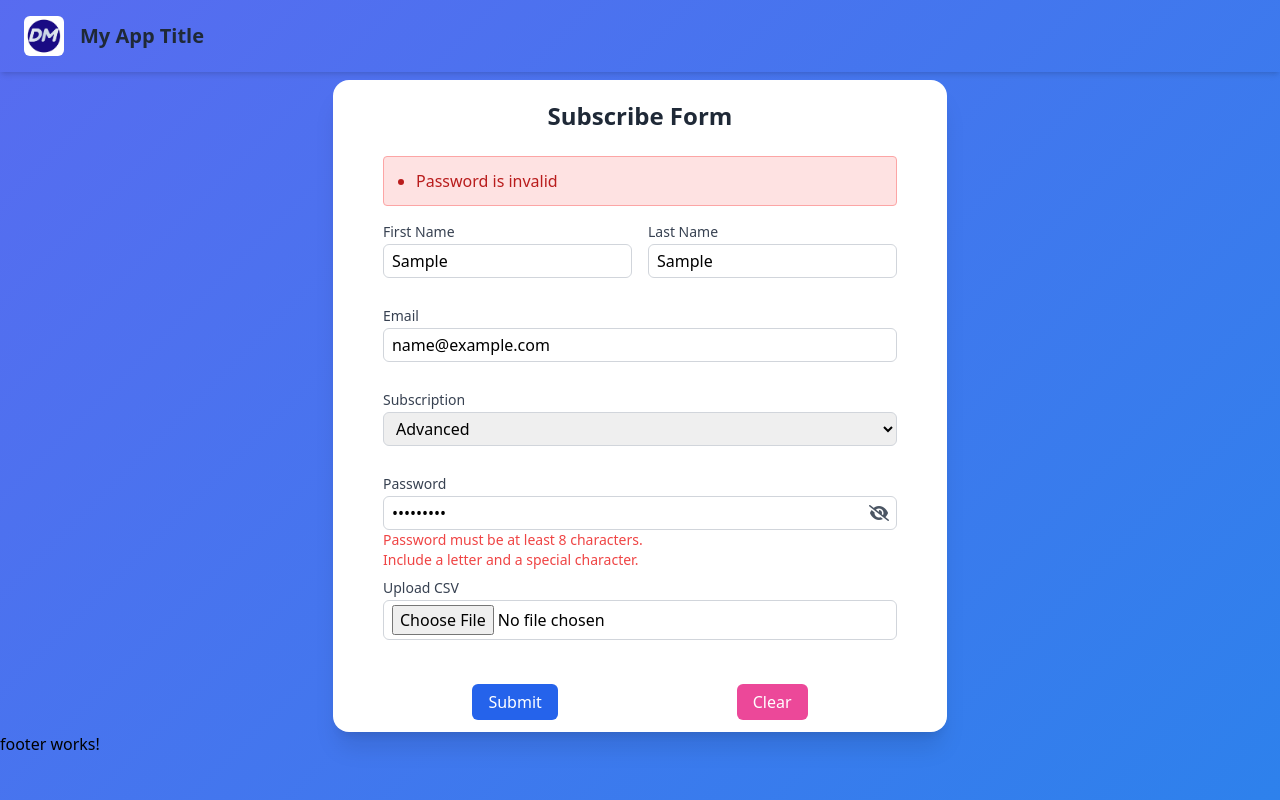
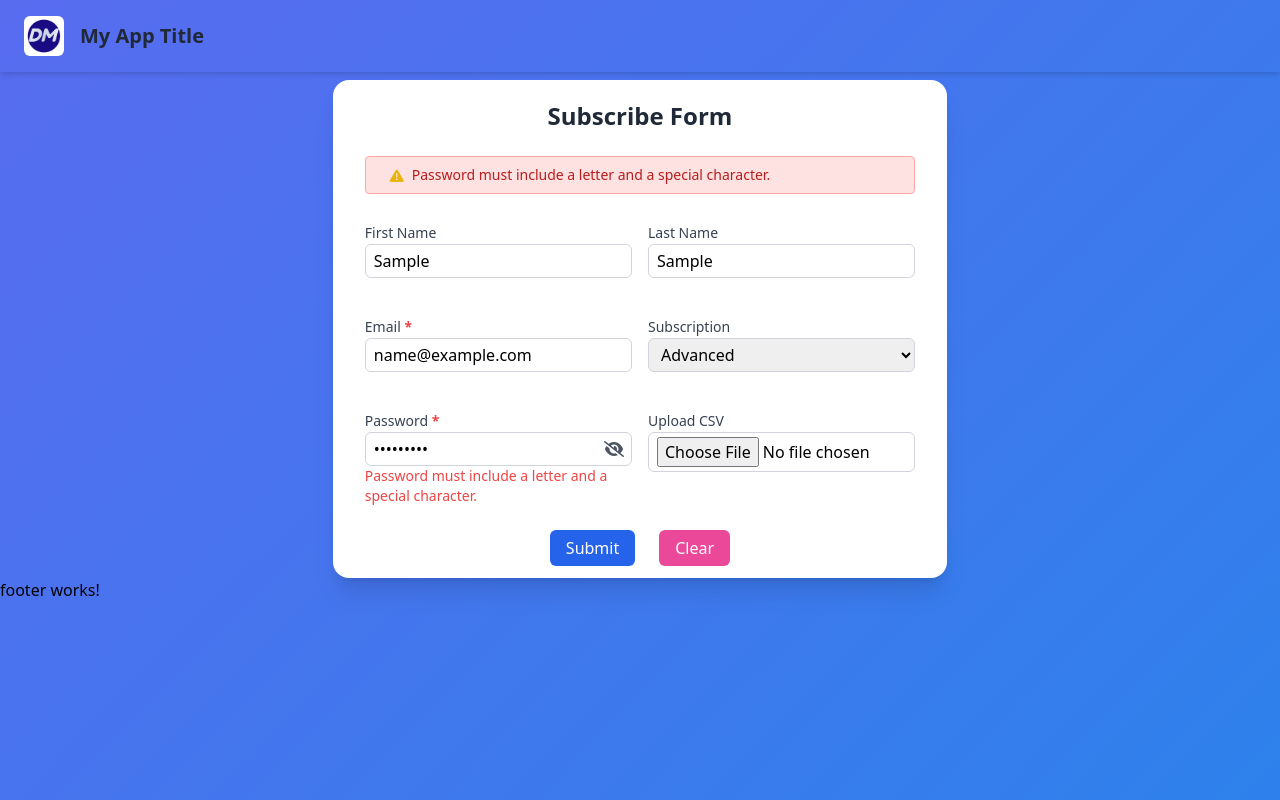
Before and after one commit to duvan-23/frontend-code-challenge, an Angular app: page / in a window 1280 px wide. Both pictures are taken after typing "Sample", "Sample", "name@example.com", "Sample123" into the empty fields and a click on the button "Submit". Built offline with nearby package versions, Linux system fonts and the light colour scheme.

Commit message:
restructure form layout to two-column grid and refactor code logic

```diff
--- a/src/app/pages/home/components/form/form.html
+++ b/src/app/pages/home/components/form/form.html
@@ -1,30 +1,30 @@
+<div class="min-h-[4.0rem]">
+  <ng-container *ngIf="!showSummaryErrors(); else errorMsg">
+    <p class="text-sm text-gray-600 leading-relaxed tracking-wide">
+      Please enter the required information to process your request. Fields
+      marked with <span class="text-red-500 font-bold">*</span> are mandatory.
+    </p>
+  </ng-container>
+  <ng-template #errorMsg>
     <div
-  *ngIf="showSummaryErrors()"
-  class="bg-red-100 text-red-700 p-3 rounded mb-4 border border-red-300"
+      class="bg-red-100 text-red-700 p-2 rounded mb-2 border border-red-300 text-sm"
     >
-  <ul class="list-disc pl-5">
+      <ul class="list-none pl-4">
+        <li *ngIf="form.get('email')?.invalid" class="flex items-start gap-2">
+          <i class="fas fa-exclamation-triangle text-yellow-500 mt-1"></i>
+          {{ getEmailErrorMessage() }}
+        </li>
+
         <li
-      *ngIf="form.get('email')?.invalid && form.get('email')?.errors?.['required']"
+          *ngIf="form.get('password')?.invalid"
+          class="flex items-start gap-2"
         >
-      The email is required.
+          <i class="fas fa-exclamation-triangle text-yellow-500 mt-1"></i>
+          {{ getPasswordErrorMessage() }}
         </li>
-    <li
-      *ngIf="form.get('email')?.invalid && form.get('email')?.errors?.['email']"
-    >
-      The email is invalid.
-    </li>
-    <li
-      *ngIf="form.get('password')?.invalid && form.get('password')?.errors?.['required']"
-    >
-      Password is required.
-    </li>
-    <li
-      *ngIf="form.get('password')?.invalid && form.get('password')?.errors?.['pattern']"
-    >
-      Password is invalid
-    </li>
-    <!-- add more as needed -->
       </ul>
+    </div>
+  </ng-template>
 </div>
 <form
   [formGroup]="form"
@@ -32,10 +32,9 @@
   class="space-y-2"
   autocomplete="off"
 >
-  <!-- First and Last Name -->
   <div class="grid grid-cols-1 md:grid-cols-2 gap-4">
     <div>
-      <label class="block text-sm font-medium text-gray-700 mb-0.5"
+      <label class="flex-1 text-sm font-medium text-gray-700 mb-0.5"
         >First Name</label
       >
       <input
@@ -45,7 +44,7 @@
       />
     </div>
     <div>
-      <label class="block text-sm font-medium text-gray-700 mb-0.5"
+      <label class="flex-1 text-sm font-medium text-gray-700 mb-0.5"
         >Last Name</label
       >
       <input
@@ -54,11 +53,10 @@
         class="form-input mb-[1.25rem]"
       />
     </div>
-  </div>
-
-  <!-- Email -->
     <div>
-    <label class="block text-sm font-medium text-gray-700 mb-0.5">Email</label>
+      <label class="text-sm font-medium text-gray-700 mb-0.5">
+        Email <span class="text-red-500 font-bold">*</span>
+      </label>
       <input
         formControlName="email"
         type="email"
@@ -71,28 +69,28 @@
           *ngIf="form.get('email')?.touched && form.get('email')?.invalid"
           class="text-red-500 text-sm"
         >
-        Please enter a valid email address.
+          {{ getEmailErrorMessage() }}
         </p>
       </div>
     </div>
-
-  <!-- Subscription -->
     <div>
-    <label class="block text-sm font-medium text-gray-700 mb-0.5"
+      <label class="text-sm font-medium text-gray-700 mb-0.5"
         >Subscription</label
       >
       <select formControlName="subscription" class="form-input mb-[1.25rem]">
-      <option value="basic">Basic</option>
-      <option value="advanced">Advanced</option>
-      <option value="pro">Pro</option>
+        <option
+          *ngFor="let option of subscriptionOptions"
+          [value]="option.value"
+        >
+          {{ option.label }}
+        </option>
       </select>
     </div>
 
-  <!-- Password -->
     <div>
-    <label class="block text-sm font-medium text-gray-700 mb-0.5"
-      >Password</label
-    >
+      <label class="text-sm font-medium text-gray-700 mb-0.5">
+        Password <span class="text-red-500 font-bold">*</span>
+      </label>
       <div class="relative">
         <input
           formControlName="password"
@@ -107,7 +105,10 @@
           class="absolute inset-y-0 right-2 flex items-center text-gray-600"
           tabindex="-1"
         >
-        <i class="fas" [ngClass]="showPassword() ? 'fa-eye' : 'fa-eye-slash'"></i>
+          <i
+            class="fas"
+            [ngClass]="showPassword() ? 'fa-eye' : 'fa-eye-slash'"
+          ></i>
         </button>
       </div>
       <div class="text-red-500 text-sm min-h-[2.50rem]">
@@ -115,17 +116,13 @@
           *ngIf="form.get('password')?.touched && form.get('password')?.invalid"
           class="text-red-500 text-sm"
         >
-        Password must be at least 8 characters. <br />Include a letter and a
-        special character.
+          {{ getPasswordErrorMessage() }}
         </p>
       </div>
     </div>
 
-  <!-- CSV -->
     <div>
-    <label class="block text-sm font-medium text-gray-700 mb-0.5"
-      >Upload CSV</label
-    >
+      <label class="text-sm font-medium text-gray-700 mb-0.5">Upload CSV</label>
       <input
         type="file"
         (change)="onFileChange($event)"
@@ -133,30 +130,24 @@
         class="form-input cursor-pointer"
       />
       <div class="text-red-500 text-sm min-h-[1.25rem]">
-      <p
-        *ngIf="form.get('csv')?.touched && form.get('csv')?.invalid"
-        class="text-red-500 text-sm"
-      >
-        CSV file is required.
-      </p>
         <p *ngIf="fileName()" class="text-sm text-gray-600 mt-1">
           Selected: {{ fileName() }}
         </p>
       </div>
     </div>
+  </div>
 
-  <!-- Buttons -->
-  <div class="flex justify-around pt-4">
+  <div class="flex justify-center pt-4">
     <button
       type="submit"
-      class="bg-blue-600 hover:bg-blue-700 text-white px-4 py-1.5 rounded-md transition transform hover:scale-105"
+      class="bg-blue-600 hover:bg-blue-700 text-white px-4 py-1.5 rounded-md transition transform hover:scale-105 mx-3"
     >
       Submit
     </button>
     <button
       type="button"
       (click)="onClear()"
-      class="bg-pink-500 hover:bg-pink-600 text-white px-4 py-1.5 rounded-md transition hover:scale-105"
+      class="bg-pink-500 hover:bg-pink-600 text-white px-4 py-1.5 rounded-md transition hover:scale-105 mx-3"
     >
       Clear
     </button>
--- a/src/app/pages/home/components/form/form.ts
+++ b/src/app/pages/home/components/form/form.ts
@@ -21,6 +21,11 @@ export class Form {
   showPassword = signal(false);
   passwordPattern = '^(?=.*[A-Za-z])(?=.*[^A-Za-z0-9]).{8,}$';
   fb = inject(FormBuilder);
+  subscriptionOptions = [
+    { value: 'basic', label: 'Basic' },
+    { value: 'advanced', label: 'Advanced' },
+    { value: 'pro', label: 'Pro' }
+  ];
 
   ngOnInit() {
     this.form = this.fb.group({
@@ -36,7 +41,7 @@ export class Form {
           Validators.pattern(this.passwordPattern),
         ],
       ],
-      csv: [null, Validators.required],
+      csv: [null],
     });
   }
 
@@ -56,7 +61,6 @@ export class Form {
     if (this.form.valid) {
       console.log(this.form.value);
     } else {
-      // this.form.markAllAsTouched();
       this.showSummaryErrors.set(true);
     }
   }
@@ -85,4 +89,19 @@ export class Form {
   togglePassword() {
     this.showPassword.update((value) => !value);
   }
+
+  getEmailErrorMessage(): string {
+    const email = this.form.get('email');
+    if (email?.hasError('required')) return 'Email is required.';
+    if (email?.hasError('email')) return 'Email is invalid.';
+    return '';
+  }
+
+  getPasswordErrorMessage(): string {
+    const password = this.form.get('password');
+    if (password?.hasError('required')) return 'Password is required.';
+    if (password?.hasError('minlength')) return 'Password must be at least 8 characters.';
+    if (password?.hasError('pattern')) return 'Password must include a letter and a special character.';
+    return '';
+  }
 }
```
Lines whose indentation alone changed are shown as unchanged.
